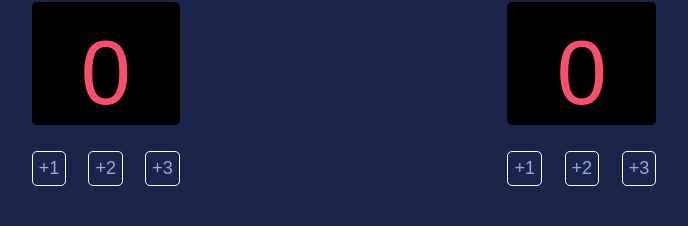
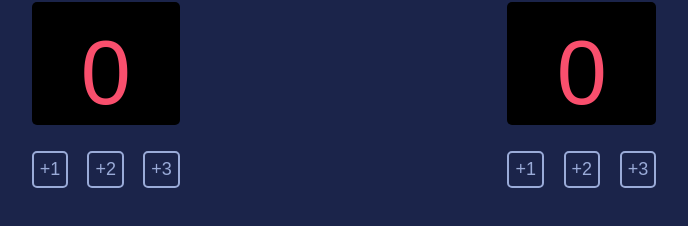
Before and after one commit to RiceGrain1/Score-counter, a plain HTML site: page index.html in a window 1280 px wide. Shown: the part 88-314 px from the top of the page, without its empty margins (296-984 px from the left). Drawn offline with Linux system fonts and the light colour scheme; a web font is replaced by a local one.

Commit message:
Buttons are actually styled correctly now

```diff
--- a/index.html
+++ b/index.html
@@ -17,9 +17,9 @@
                 <div class="score-box-txt">0</div>
             </div>
             <div class="point-ctn">
-                <div class="point point-txt">+1</div>
-                <div class="point point-txt">+2</div>
-                <div class="point point-txt">+3</div>
+                <button type="button" class="point point-txt">+1</button>
+                <button type="button" class="point point-txt">+2</button>
+                <button type="button" class="point point-txt">+3</button>
             </div>
         </div>
         <div class="guest-ctn">
@@ -28,9 +28,9 @@
                 <div class="score-box-txt">0</div>
             </div>
             <div class="point-ctn">
-                <div class="point point-txt">+1</div>
-                <div class="point point-txt">+2</div>
-                <div class="point point-txt">+3</div>
+                <button type="button" class="point point-txt">+1</button>
+                <button type="button" class="point point-txt">+2</button>
+                <button type="button" class="point point-txt">+3</button>
             </div>
         </div>
     </div>
--- a/style.css
+++ b/style.css
@@ -59,11 +59,23 @@ body {
     font-family: 'Cursed Timer ULiL', sans-serif;
     font-size: 18px;
     text-align: center;
+    font-weight: 400;
 }
 
 .point {
-    border: solid white 1px;
+    border: solid #9AABD8 2px;
     padding: 6px;
     border-radius: 5px;
 
 }
+
+button {
+    background: transparent;
+}
+
+button:hover {
+    background: #f94f6e8f;
+
+    ;
+    transition: 200ms;
+}
```
